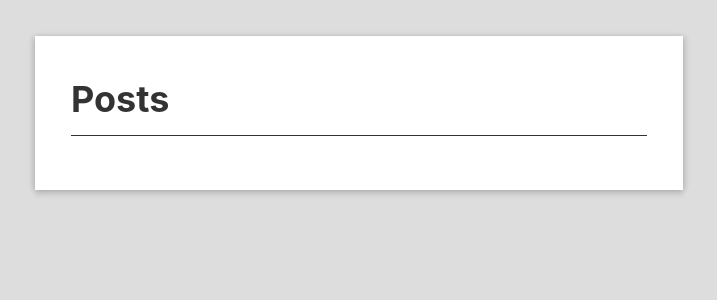
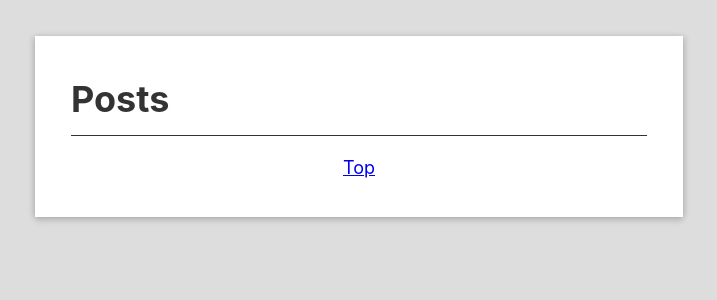
Before and after one commit to neko314/homepage, a Nuxt app: page /posts in a window 1280 px wide. Shown: the top 300 px of the page, without its empty margins (281-998 px from the left). Built offline with nearby package versions, Linux system fonts and the light colour scheme.

Commit message:
Add link to top page on post index

```diff
--- a/assets/global.css
+++ b/assets/global.css
@@ -24,6 +24,11 @@ h1 {
   border-bottom: 1px solid #333;
 }
 
+p {
+  margin: 0 0 1rem 0;
+  padding: 0;
+}
+
 ul,
 ol {
   margin: 0 0 1rem 0;
--- a/pages/posts/index.vue
+++ b/pages/posts/index.vue
@@ -6,8 +6,17 @@
         <nuxt-link to="#">{{ post.title }}</nuxt-link>
       </li>
     </ul>
+    <p class="navigation-links">
+      <nuxt-link to="/">Top</nuxt-link>
+    </p>
   </div>
 </template>
+
+<style scoped>
+.navigation-links {
+  text-align: center;
+}
+</style>
 
 <script>
 import { fileMap } from "assets/contents/summary.json";
```
